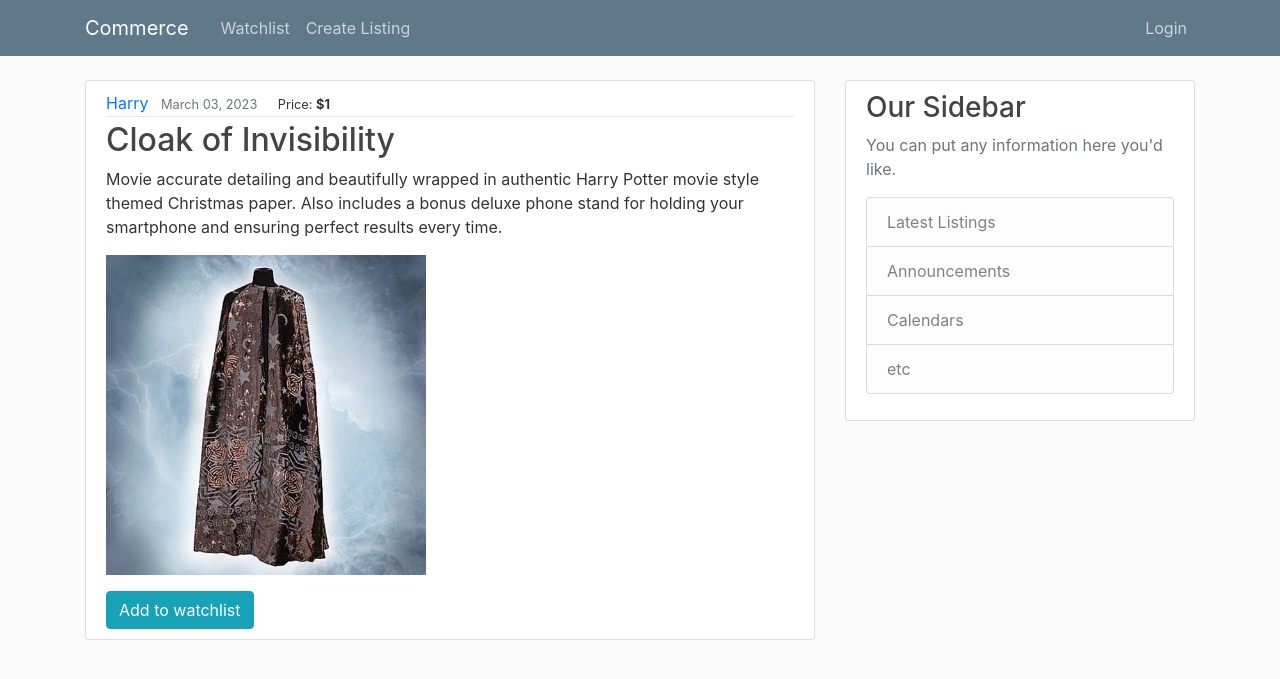
After one commit to pramu664/Commerce, a Django app: page /9 in a window 1280 px wide. The commit adds this page. Shown: the top 679 px of the page. Run offline with Django 3.2, Linux system fonts and the light colour scheme; data comes from the database, SQL or seed files in the repository; some libraries are stand-ins or nearby versions.

Commit message:
Watchlist feature

```diff
--- a/commerce/auctions/admin.py
+++ b/commerce/auctions/admin.py
@@ -1,6 +1,7 @@
 from django.contrib import admin
-from .models import Listing, User, Profile
+from .models import Listing, User, Profile, Watchlist
 
 admin.site.register(User)
 admin.site.register(Profile)
 admin.site.register(Listing)
+admin.site.register(Watchlist)
--- a/commerce/auctions/forms.py
+++ b/commerce/auctions/forms.py
@@ -12,4 +12,4 @@ class ListingForm(ModelForm):
 
     class Meta:
         model = Listing
-        fields = ["title", "content", "date", "author", "image" ]
+        fields = ["title", "content", "date", "author", "image", "price" ]
--- a/commerce/auctions/models.py
+++ b/commerce/auctions/models.py
@@ -1,6 +1,7 @@
 from django.contrib.auth.models import AbstractUser
 from django.db import models
 from django.utils import timezone
+from django.core.validators import MaxValueValidator, MinValueValidator
 
 
 class User(AbstractUser):
@@ -13,6 +14,8 @@ class Listing (models.Model):
     date = models.DateTimeField(default=timezone.now)
     author = models.ForeignKey(User, on_delete=models.CASCADE)
     image = models.ImageField(default="default.jpg", upload_to="listing_pics")
+    price = models.IntegerField(default=1, validators=[MaxValueValidator(1000), MinValueValidator(0)])
+
 
     def __str__ (self):
         return f"{self.title} by {self.author}"
@@ -24,3 +27,11 @@ class Profile(models.Model):
 
     def __str__(self):
         return f"{self.user.username} Profile"
+
+class Watchlist(models.Model):
+    customer = models.ForeignKey(User, on_delete=models.CASCADE)
+    listing = models.ForeignKey(Listing, on_delete=models.CASCADE)
+
+
+    def __str__(self):
+        return f"{self.listing}"
--- a/commerce/auctions/templates/auctions/index.html
+++ b/commerce/auctions/templates/auctions/index.html
@@ -7,9 +7,9 @@
             <div class="article-metadata">
               <a class="mr-2" href="#">{{ listing.author }}</a>
               <small class="text-muted">{{ listing.date|date:"F d, Y" }}</small>
-              <small class="ml-3">Price: <b>99$</b></small>
+              <small class="ml-3">Price: <b>${{ listing.price }}</b></small>
             </div>
-            <h2><a class="article-title" href="#">{{ listing.title }}</a></h2>
+            <h2><a class="article-title" href="{% url 'listing_detail' pk=listing.pk %}">{{ listing.title }}</a></h2>
             <p class="article-content">{{ listing.content }}</p>
 			<img width=320 height=320 src="{{ listing.image.url }}" />
           </div>
--- a/commerce/auctions/templates/auctions/layout.html
+++ b/commerce/auctions/templates/auctions/layout.html
@@ -21,7 +21,7 @@
                 </button>
                 <div class="collapse navbar-collapse" id="navbarToggle">
                     <div class="navbar-nav mr-auto">
-                    <a class="nav-item nav-link" href="{% url 'profile' %}">Profile</a>
+                    <a class="nav-item nav-link" href="{% url 'watchlist' %}">Watchlist</a>
                     <a class="nav-item nav-link" href="{% url 'create_listing' %}">Create Listing</a>
                     </div>
                     <!-- Navbar Right Side -->
--- /dev/null
+++ b/commerce/auctions/templates/auctions/listing.html
@@ -0,0 +1,23 @@
+{% extends "auctions/layout.html" %}
+
+{% block body %}
+<article class="media content-section">
+    <div class="media-body">
+    <div class="article-metadata">
+        <a class="mr-2" href="#">{{ listing.author }}</a>
+        <small class="text-muted">{{ listing.date|date:"F d, Y" }}</small>
+        <small class="ml-3">Price: <b>${{ listing.price }}</b></small>
+    </div>
+    <h2><a class="article-title" href="#">{{ listing.title }}</a></h2>
+    <p class="article-content">{{ listing.content }}</p>
+    <img width=320 height=320 src="{{ listing.image.url }}" />
+    <br />
+    <form action="add_to_watchlist" method="POST">
+        {% csrf_token %}
+        <button class="btn btn-info small mt-3">Add to watchlist</button>
+        <input type="hidden" name="id" value="{{ listing.id }}" />
+    </form>
+    </div>
+
+</article>
+{% endblock body %}
--- a/commerce/auctions/urls.py
+++ b/commerce/auctions/urls.py
@@ -5,7 +5,10 @@ from . import views
 urlpatterns = [
     path("", views.index, name="index"),
     path("create_listing", views.create_listing, name="create_listing"),
-    path("profile", views.profile, name="profile"),
+    path("<int:pk>", views.listing_detail, name="listing_detail"),
+    path("profile", views.watchlist_view, name="watchlist"),
+    path("add_to_watchlist", views.add_to_watchlist, name="add_to_watchlist"),
+    path("remove_from_watchlist", views.remove_from_watchlist, name="remove_from_watchlist"),
     path("login", views.login_view, name="login"),
     path("logout", views.logout_view, name="logout"),
     path("register", views.register, name="register")
--- a/commerce/auctions/views.py
+++ b/commerce/auctions/views.py
@@ -4,9 +4,9 @@ from django.http import HttpResponse, HttpResponseRedirect
 from django.shortcuts import render
 from django.urls import reverse
 from django.contrib import messages
+from django.core.exceptions import ObjectDoesNotExist
 
-from .models import User
-from .models import Listing
+from .models import User, Listing, Watchlist
 from .forms import ListingForm
 
 
@@ -14,9 +14,33 @@ def index(request):
     listings = {"listings": Listing.objects.all()}
     return render(request, "auctions/index.html", listings)
 
-def profile(request):
-    allListings = Listing.objects.all()
-    return render (request, "auctions/profile.html", {"listings": allListings})
+
+def watchlist_view(request):
+    watchlist = Watchlist.objects.all().filter(customer=request.user)
+    return render (request, "auctions/watchlist.html", {"watchlist": watchlist})
+
+def add_to_watchlist(request):
+    if request.POST:
+        listing_id = request.POST["id"]
+        listing = Listing.objects.filter(id=listing_id).first()
+        if not request.user.id == listing.author.id:
+            if not Watchlist.objects.filter(listing=listing):
+                watchlist = Watchlist.objects.create(customer=request.user, listing=listing)
+                messages.success(request, f"{watchlist} added successfully.")
+                return HttpResponseRedirect(reverse("index"))
+            else:
+                messages.warning(request ,f"Already {listing} in your wishlist")
+                return HttpResponseRedirect(reverse("index"))
+        else:
+            messages.warning(request ,f"You can't add your own listings for wishlist. Try adding someone else listing.")
+            return HttpResponseRedirect(reverse("index"))
+
+def remove_from_watchlist(request):
+    watchlist_id = request.POST["id"]
+    watchlist_item = Watchlist.objects.get(id=watchlist_id)
+    watchlist_item.delete()
+    messages.success(request, f"{watchlist_item} removed successfully.")
+    return HttpResponseRedirect(reverse("watchlist"))
 
 def create_listing(request):
     if request.method == "POST":
@@ -27,13 +51,24 @@ def create_listing(request):
             messages.success(request, f"Listing created by {username}")
             return HttpResponseRedirect(reverse("index"))
         else:
-            print(form.errors.as_data())
-
+            messages.warning(request, f"Price must be in between $1 and $1000")
 
     user = request.user
     data = {"author_id": user.id, "author": user}
     form = ListingForm(initial=data)
     return render (request, "auctions/create_listing.html", {"form": form})
+
+
+def listing_detail(request, **kwargs):
+    pk = kwargs.get('pk')
+    try:
+        listing = Listing.objects.get(pk=pk)
+    except ObjectDoesNotExist:
+        messages.warning(request, f"does not exist!")
+        return HttpResponseRedirect(reverse("index"))
+    else:
+        return render(request, "auctions/listing.html", {"listing": listing})
+
 
 
 def login_view(request):
```
Also changed, not shown: commerce/auctions/templates/auctions/create_listing.html (+10 -0 lines), commerce/auctions/templates/auctions/watchlist.html (renamed from commerce/auctions/templates/auctions/profile.html, +11 -7 lines), commerce/auctions/migrations/0007_listing_price.py (added), commerce/auctions/migrations/0008_watchlist.py (added), commerce/auctions/migrations/0009_rename_user_watchlist_customer.py (added).
